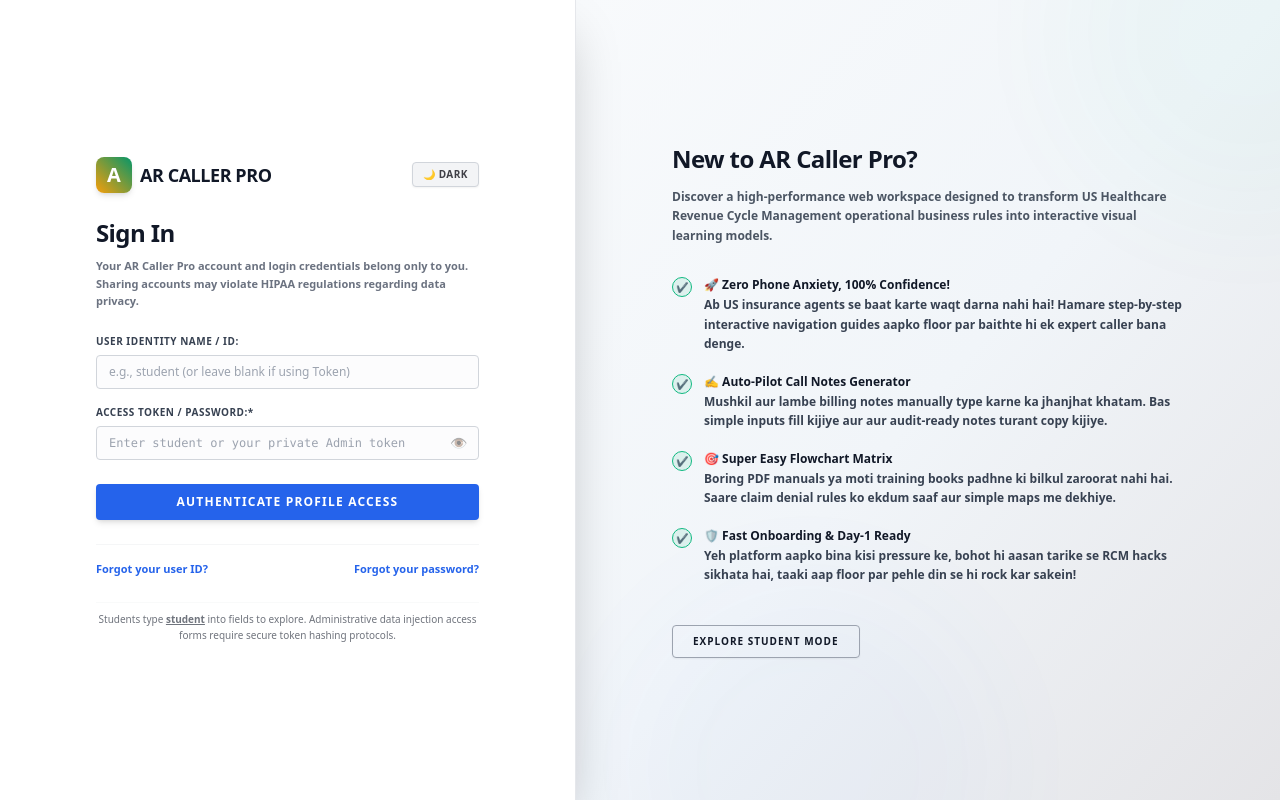
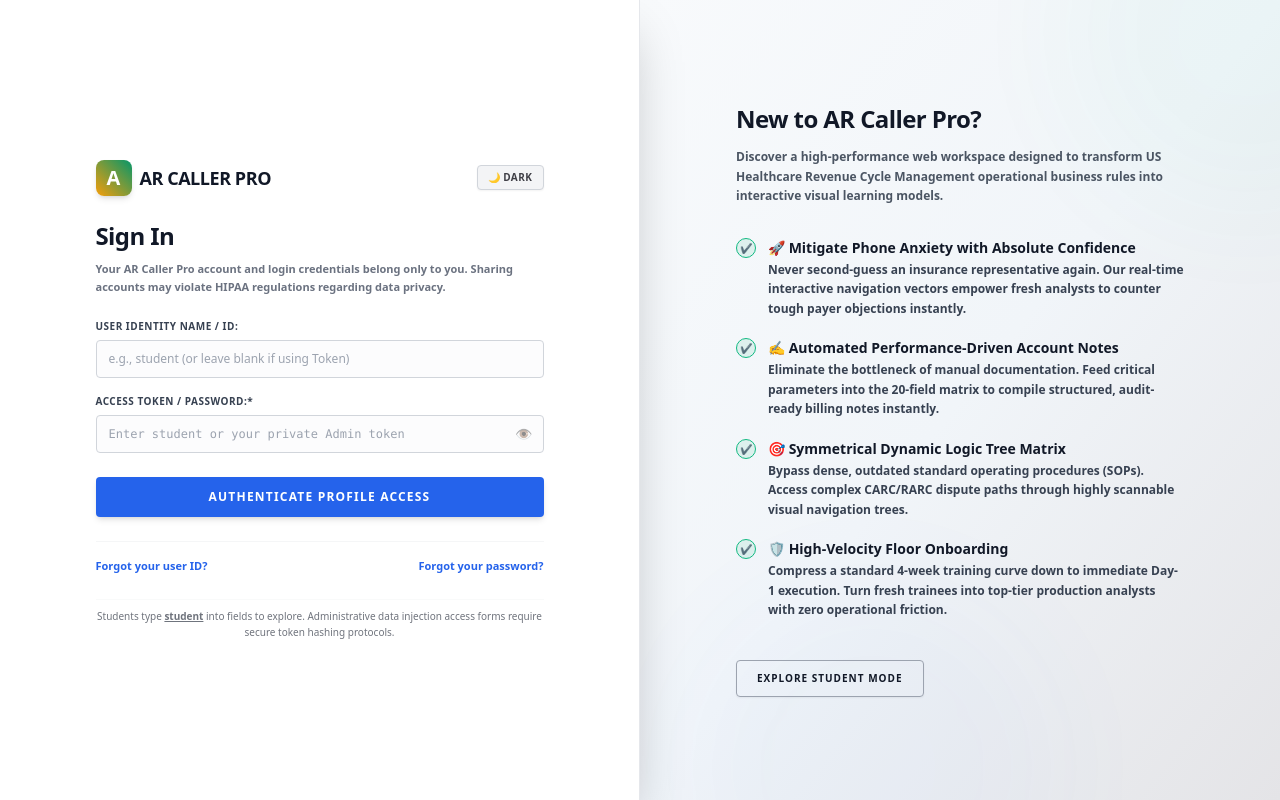
Before and after one commit to amarshaw87/Ar-Caller-Pro, a React (Vite) app: page / in a window 1280 px wide. Built offline with nearby package versions, Linux system fonts and the light colour scheme.

Commit message:
Refactor comments and adjust input field styles
Updated comments for clarity and adjusted padding for input fields.

```diff
--- a/src/components/LoginGateway.jsx
+++ b/src/components/LoginGateway.jsx
@@ -13,7 +13,7 @@ export default function LoginGateway({ onLoginSuccess, darkMode, setDarkMode })
     const cleanUser = username.trim()
     const cleanPass = password.trim()
 
-    // 🔐 ADMIN ACCESS CREDENTIALS GATE (Locked with your original password)
+    // 🔐 ADMIN ACCESS CREDENTIALS GATE
     if (cleanPass === 'AmarShaw_Admin_Pro') {
       onLoginSuccess({
         username: cleanUser || 'Amar Shaw (Admin)',
@@ -35,13 +35,14 @@ export default function LoginGateway({ onLoginSuccess, darkMode, setDarkMode })
   }
 
   return (
-    <div className={`w-full min-h-screen flex font-sans transition-colors duration-300 ${darkMode ? 'bg-zinc-950 text-white' : 'bg-gray-50 text-gray-900'}`}>
+    // STRICT 50/50 GRID FRAMEWORK FOR PERFECT BALANCED EQUAL SPLIT
+    <div className={`w-full min-h-screen grid grid-cols-1 lg:grid-cols-2 font-sans transition-colors duration-300 ${darkMode ? 'bg-zinc-950 text-white' : 'bg-gray-50 text-gray-900'}`}>
 
-      {/* ================= LEFT COLUMN: SECURE SIGN-IN FORM MATRIX ================= */}
-      <div className={`w-full lg:w-[45%] flex flex-col justify-center px-8 sm:px-16 lg:px-12 xl:px-24 border-r transition-colors shadow-2xl z-10 ${darkMode ? 'bg-zinc-900 border-zinc-800' : 'bg-white border-gray-200'}`}>
-        <div className="w-full max-w-md mx-auto space-y-6">
+      {/* ================= LEFT SIDE: SECURE SIGN-IN FORM (PERFECTLY CENTERED) ================= */}
+      <div className={`w-full h-full flex flex-col justify-center items-center px-8 sm:px-16 lg:px-20 border-r transition-colors shadow-2xl z-10 ${darkMode ? 'bg-zinc-900 border-zinc-800' : 'bg-white border-gray-200'}`}>
+        <div className="w-full max-w-md space-y-6 py-8">
 
-          {/* Logo Framework Bar with Integrated Top-Level Theme Controller Toggle */}
+          {/* Logo Framework Bar with Integrated Theme Toggle */}
           <div className="flex items-center justify-between">
             <div className="flex items-center gap-2">
               <div className="w-9 h-9 bg-gradient-to-tr from-amber-500 to-emerald-600 rounded-lg flex items-center justify-center text-white font-black text-xl shadow-md select-none">
@@ -84,11 +85,11 @@ export default function LoginGateway({ onLoginSuccess, darkMode, setDarkMode })
                 value={username}
                 onChange={(e) => setUsername(e.target.value)}
                 placeholder="e.g., student (or leave blank if using Token)"
-                className={`w-full px-3 py-2 text-xs border rounded outline-none transition-all font-medium ${darkMode ? 'bg-zinc-950 border-zinc-800 text-white focus:border-emerald-500' : 'bg-gray-50/50 border-gray-300 text-black focus:border-blue-600'}`}
+                className={`w-full px-3 py-2.5 text-xs border rounded outline-none transition-all font-medium ${darkMode ? 'bg-zinc-950 border-zinc-800 text-white focus:border-emerald-500' : 'bg-gray-50/50 border-gray-300 text-black focus:border-blue-600'}`}
               />
             </div>
 
-            {/* Input 2: Access Token / Password Box with Custom Lock Toggle */}
+            {/* Input 2: Access Token / Password Box */}
             <div className="flex flex-col gap-1.5 relative">
               <label className="text-[10px] font-black uppercase tracking-wider text-gray-700 dark:text-zinc-300">Access Token / Password:*</label>
               <div className="relative">
@@ -98,7 +99,7 @@ export default function LoginGateway({ onLoginSuccess, darkMode, setDarkMode })
                   onChange={(e) => setPassword(e.target.value)}
                   required
                   placeholder="Enter student or your private Admin token"
-                  className={`w-full px-3 py-2 text-xs border rounded outline-none transition-all font-mono ${darkMode ? 'bg-zinc-950 border-zinc-800 text-white focus:border-emerald-500' : 'bg-gray-50/50 border-gray-300 text-black focus:border-blue-600'}`}
+                  className={`w-full px-3 py-2.5 text-xs border rounded outline-none transition-all font-mono ${darkMode ? 'bg-zinc-950 border-zinc-800 text-white focus:border-emerald-500' : 'bg-gray-50/50 border-gray-300 text-black focus:border-blue-600'}`}
                 />
                 <button
                   type="button"
@@ -110,11 +111,11 @@ export default function LoginGateway({ onLoginSuccess, darkMode, setDarkMode })
               </div>
             </div>
 
-            {/* Form Actions Fire Trigger Button */}
+            {/* Trigger Button */}
             <div className="pt-2">
               <button
                 type="submit"
-                className={`w-full py-2.5 font-black rounded text-xs transition-colors shadow-md tracking-widest uppercase ${darkMode ? 'bg-emerald-500 hover:bg-emerald-600 text-white' : 'bg-blue-600 hover:bg-blue-700 text-white'}`}
+                className={`w-full py-3 font-black rounded text-xs transition-colors shadow-md tracking-widest uppercase ${darkMode ? 'bg-emerald-500 hover:bg-emerald-600 text-white' : 'bg-blue-600 hover:bg-blue-700 text-white'}`}
               >
                 Authenticate Profile Access
               </button>
@@ -122,7 +123,7 @@ export default function LoginGateway({ onLoginSuccess, darkMode, setDarkMode })
 
           </form>
 
-          {/* Verification Helper Links Mapping */}
+          {/* Verification Helper Links */}
           <div className="flex items-center justify-between text-[11px] font-bold border-t border-gray-400/10 pt-4">
             <button type="button" onClick={() => { setUsername('student'); setPassword('student'); }} className="text-blue-600 dark:text-emerald-400 hover:underline">Forgot your user ID?</button>
             <button type="button" onClick={() => { setUsername('student'); setPassword('student'); }} className="text-blue-600 dark:text-emerald-400 hover:underline">Forgot your password?</button>
@@ -134,14 +135,14 @@ export default function LoginGateway({ onLoginSuccess, darkMode, setDarkMode })
 
         </div>
       </div>
-      {/* ================= RIGHT COLUMN: OPERATIONAL ROI & FRESHER-FRIENDLY INFO ================= */}
-      <div className={`hidden lg:flex lg:w-[55%] flex-col justify-center px-16 xl:px-24 relative overflow-hidden transition-colors ${darkMode ? 'bg-zinc-950' : 'bg-gradient-to-br from-slate-50 via-slate-100 to-zinc-200'}`}>
+      {/* ================= RIGHT SIDE: OPERATIONAL ROI & CORPORATE INFO (PERFECTLY CENTERED) ================= */}
+      <div className={`hidden lg:flex h-full flex-col justify-center items-center px-16 xl:px-24 relative overflow-hidden transition-colors ${darkMode ? 'bg-zinc-950' : 'bg-gradient-to-br from-slate-50 via-slate-100 to-zinc-200'}`}>
 
         {/* Abstract graphic ambient meshes for high-end web layout look */}
         <div className={`absolute -top-40 -right-40 w-96 h-96 rounded-full blur-3xl opacity-30 ${darkMode ? 'bg-emerald-500/5' : 'bg-emerald-500/10'}`}></div>
         <div className={`absolute -bottom-40 left-10 w-96 h-96 rounded-full blur-3xl opacity-30 ${darkMode ? 'bg-blue-500/5' : 'bg-blue-500/10'}`}></div>
 
-        <div className="w-full max-w-xl space-y-8 relative z-10">
+        <div className="w-full max-w-md space-y-8 relative z-10 py-8">
 
           <div className="space-y-3">
             <h3 className="text-2xl font-black tracking-tight">New to AR Caller Pro?</h3>
@@ -150,38 +151,38 @@ export default function LoginGateway({ onLoginSuccess, darkMode, setDarkMode })
             </p>
           </div>
 
-          {/* Capability Matrix Parameters Grid - Highly Optimized for Freshers & Beginners Positive Experience */}
+          {/* Capability Matrix Parameters Grid - High-Octane Corporate RCM Terminology */}
           <ul className="space-y-5 text-xs font-semibold text-gray-700 dark:text-zinc-300">
 
             <li className="flex items-start gap-3">
               <span className="w-5 h-5 rounded-full bg-emerald-500/10 border border-emerald-500 text-emerald-600 flex items-center justify-center flex-shrink-0 text-[10px] font-bold">✔</span>
               <div className="leading-relaxed">
-                <strong className="text-gray-900 dark:text-white block text-xs font-bold mb-0.5 text-emerald-500">🚀 Zero Phone Anxiety, 100% Confidence!</strong>
-                Ab US insurance agents se baat karte waqt darna nahi hai! Hamare step-by-step interactive navigation guides aapko floor par baithte hi ek expert caller bana denge.
+                <strong className="text-gray-900 dark:text-white block text-sm font-bold mb-0.5 text-emerald-500">🚀 Mitigate Phone Anxiety with Absolute Confidence</strong>
+                Never second-guess an insurance representative again. Our real-time interactive navigation vectors empower fresh analysts to counter tough payer objections instantly.
               </div>
             </li>
 
             <li className="flex items-start gap-3">
               <span className="w-5 h-5 rounded-full bg-emerald-500/10 border border-emerald-500 text-emerald-600 flex items-center justify-center flex-shrink-0 text-[10px] font-bold">✔</span>
               <div className="leading-relaxed">
-                <strong className="text-gray-900 dark:text-white block text-xs font-bold mb-0.5 text-emerald-500">✍️ Auto-Pilot Call Notes Generator</strong>
-                Mushkil aur lambe billing notes manually type karne ka jhanjhat khatam. Bas simple inputs fill kijiye aur aur audit-ready notes turant copy kijiye.
+                <strong className="text-gray-900 dark:text-white block text-sm font-bold mb-0.5 text-emerald-500">✍️ Automated Performance-Driven Account Notes</strong>
+                Eliminate the bottleneck of manual documentation. Feed critical parameters into the 20-field matrix to compile structured, audit-ready billing notes instantly.
               </div>
             </li>
 
             <li className="flex items-start gap-3">
               <span className="w-5 h-5 rounded-full bg-emerald-500/10 border border-emerald-500 text-emerald-600 flex items-center justify-center flex-shrink-0 text-[10px] font-bold">✔</span>
               <div className="leading-relaxed">
-                <strong className="text-gray-900 dark:text-white block text-xs font-bold mb-0.5 text-emerald-500">🎯 Super Easy Flowchart Matrix</strong>
-                Boring PDF manuals ya moti training books padhne ki bilkul zaroorat nahi hai. Saare claim denial rules ko ekdum saaf aur simple maps me dekhiye.
+                <strong className="text-gray-900 dark:text-white block text-sm font-bold mb-0.5 text-emerald-500">🎯 Symmetrical Dynamic Logic Tree Matrix</strong>
+                Bypass dense, outdated standard operating procedures (SOPs). Access complex CARC/RARC dispute paths through highly scannable visual navigation trees.
               </div>
             </li>
 
             <li className="flex items-start gap-3">
               <span className="w-5 h-5 rounded-full bg-emerald-500/10 border border-emerald-500 text-emerald-600 flex items-center justify-center flex-shrink-0 text-[10px] font-bold">✔</span>
               <div className="leading-relaxed">
-                <strong className="text-gray-900 dark:text-white block text-xs font-bold mb-0.5 text-emerald-500">🛡️ Fast Onboarding & Day-1 Ready</strong>
-                Yeh platform aapko bina kisi pressure ke, bohot hi aasan tarike se RCM hacks sikhata hai, taaki aap floor par pehle din se hi rock kar sakein!
+                <strong className="text-gray-900 dark:text-white block text-sm font-bold mb-0.5 text-emerald-500">🛡️ High-Velocity Floor Onboarding</strong>
+                Compress a standard 4-week training curve down to immediate Day-1 execution. Turn fresh trainees into top-tier production analysts with zero operational friction.
               </div>
             </li>
 
@@ -192,7 +193,7 @@ export default function LoginGateway({ onLoginSuccess, darkMode, setDarkMode })
             <button
               type="button"
               onClick={() => onLoginSuccess({ username: 'Billing Student Trainee', role: 'user' })}
-              className={`px-5 py-2 border text-[10px] font-black uppercase tracking-widest rounded transition-all shadow-sm ${darkMode ? 'border-zinc-700 hover:bg-white hover:text-black bg-zinc-900' : 'border-gray-400 hover:bg-gray-900 hover:text-white hover:border-gray-900 bg-transparent'}`}
+              className={`px-5 py-2.5 border text-[10px] font-black uppercase tracking-widest rounded transition-all shadow-sm ${darkMode ? 'border-zinc-700 hover:bg-white hover:text-black bg-zinc-900' : 'border-gray-400 hover:bg-gray-900 hover:text-white hover:border-gray-900 bg-transparent'}`}
             >
               Explore Student Mode
             </button>
```
